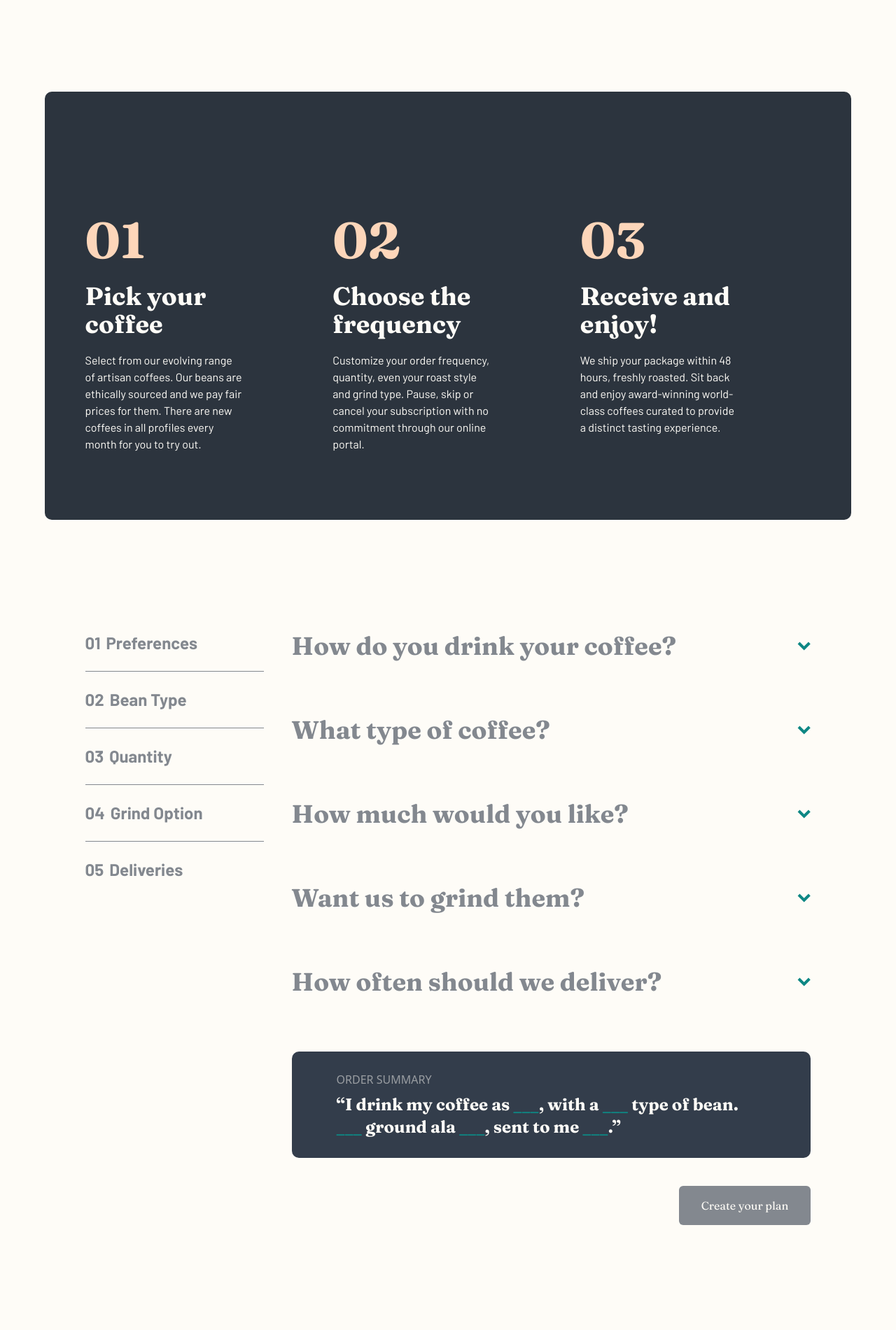
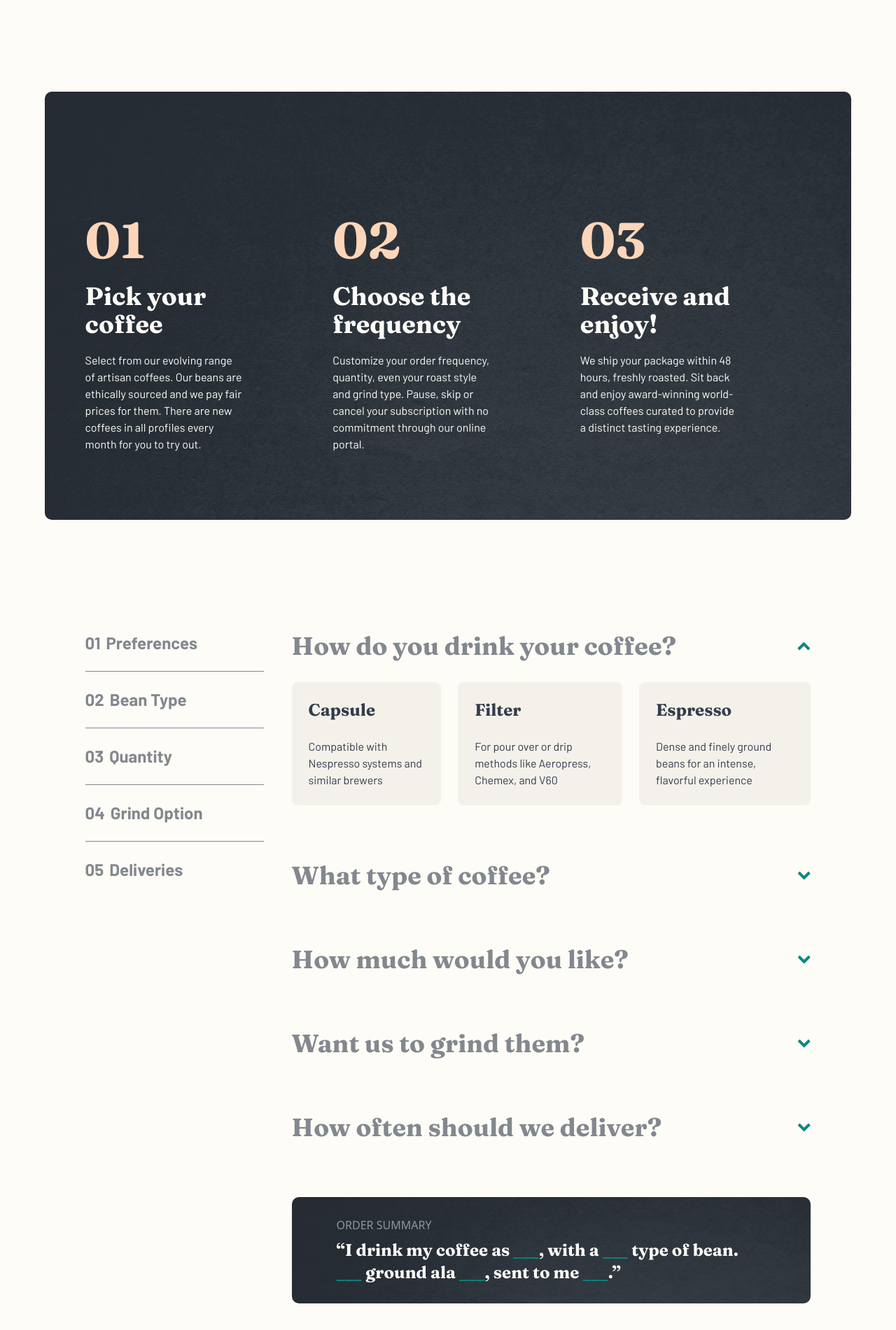
Before and after one commit to zetmosoma10/coffee-roasters, a React (Vite) app: page /plan in a window 1280 px wide. Shown: the part 560-2461 px from the top of the page at 70% size. Built offline with nearby package versions, Linux system fonts and the light colour scheme.

Commit message:
add Background images to appropriate places

```diff
--- a/src/constance.ts
+++ b/src/constance.ts
@@ -96,7 +96,7 @@ export const coffeeQuestions = [
   {
     question: "How do you drink your coffee?",
     icon: arrowDown,
-    isOpen: false,
+    isOpen: true,
     answers: [
       {
         type: "preferences",
--- a/src/index.css
+++ b/src/index.css
@@ -115,4 +115,43 @@
   .disable-scroll {
     overflow: hidden;
   }
+
+  .plan-steps-card {
+    background-image: url("./assets/plan/mobile/bg-steps.png");
+    background-position: center;
+    background-size: cover;
+    background-color: #333d4b;
+  }
+
+  @media screen and (min-width: 768px) {
+    .plan-steps-card {
+      background-image: url("./assets/plan/tablet/bg-steps.png");
+    }
+  }
+
+  @media screen and (min-width: 1280px) {
+    .plan-steps-card {
+      background-image: url("./assets/plan/desktop/bg-steps.png");
+    }
+  }
+
+  .plan-order-summary {
+    background-image: url("./assets/plan/mobile/bg-order-summary.png");
+    background-position: center;
+    background-size: cover;
+    background-color: #333d4b;
+  }
+
+  @media screen and (min-width: 1280px) {
+    .plan-order-summary {
+      background-image: url("./assets/plan/desktop/bg-order-summary.png");
+    }
+  }
+
+  .modal-top {
+    background-image: url("./assets/plan/desktop/bg-modal-top.png");
+    background-position: center;
+    background-size: cover;
+    background-color: #333d4b;
+  }
 }
--- a/src/sections/plan/HowItWorkDark.tsx
+++ b/src/sections/plan/HowItWorkDark.tsx
@@ -3,7 +3,7 @@ import { dataProcedure } from "../../constance";
 const HowItWorkDark = () => {
   return (
     <div
-      className="bg-[#2c343e] text-light_cream text-center md:text-left
+      className="plan-steps-card text-light_cream text-center md:text-left
         rounded-[10px] py-20 md:py-24 "
     >
       <div className="max-container grid gap-y-14 md:gap-x-6 md:grid-cols-3 mt-[80px]">
--- a/src/sections/plan/Modal.tsx
+++ b/src/sections/plan/Modal.tsx
@@ -23,7 +23,7 @@ const Modal = ({ coffeeData, setModalOff, resetFormData }: Props) => {
       className="max-container rounded-[10px] overflow-hidden  bg-white
       fixed top-[100px] left-0 right-0  mx-auto max-w-[540px] z-10"
     >
-      <header className="bg-dark_grey text-light_cream py-7 px-6">
+      <header className="modal-top text-light_cream py-7 px-6">
         <h2 className="font-bold text-3xl">Order Summary</h2>
       </header>
       <div className="mt-10 md:mt-14 px-6 pb-6 md:px-14 md:pb-14">
--- a/src/sections/plan/OrderSummary.tsx
+++ b/src/sections/plan/OrderSummary.tsx
@@ -11,7 +11,7 @@ interface Props {
 const OrderSummary = ({ coffeeData }: Props) => {
   return (
     <div
-      className="bg-dark_grey text-light_cream rounded-[10px] py-8 px-6
+      className="plan-order-summary text-light_cream rounded-[10px] py-8 px-6
         md:py-7 md:px-10 lg:px-16"
     >
       <span className="block text-sm lg:text-base opacity-50 uppercase">
```
